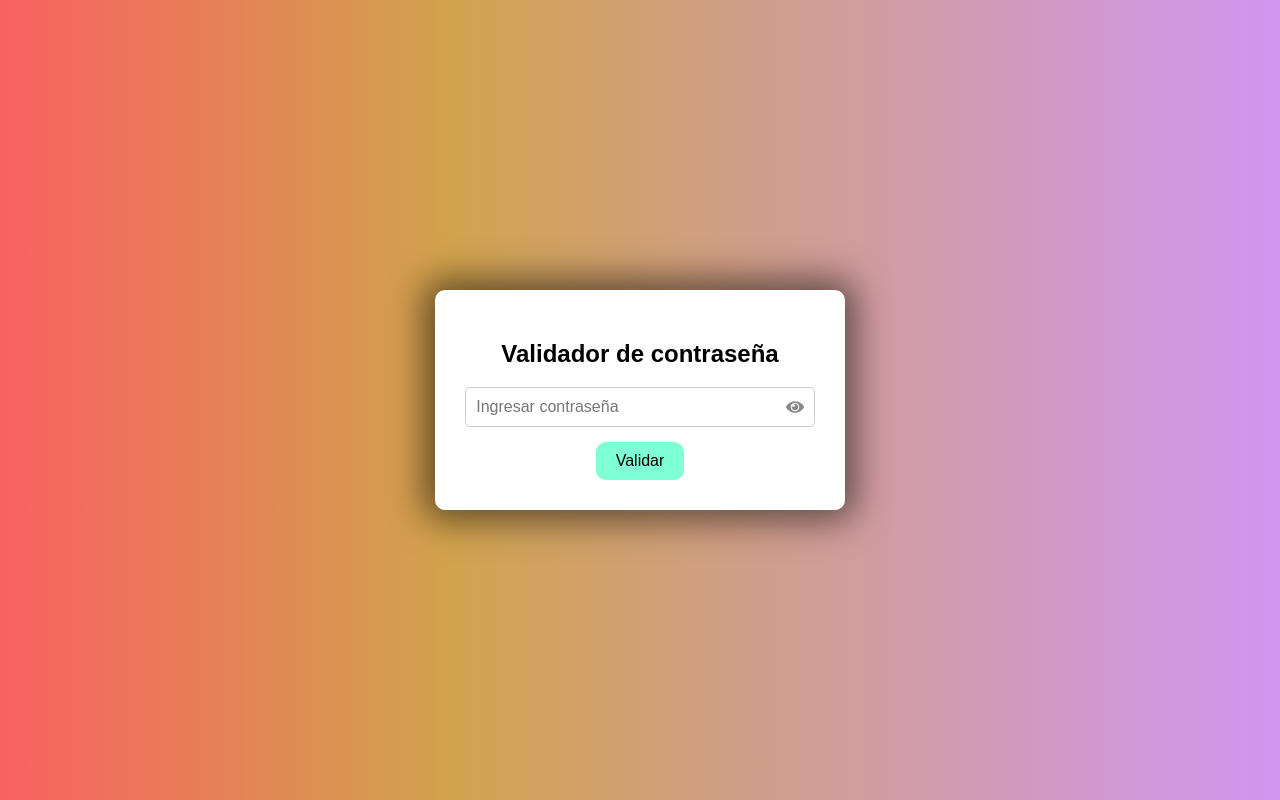
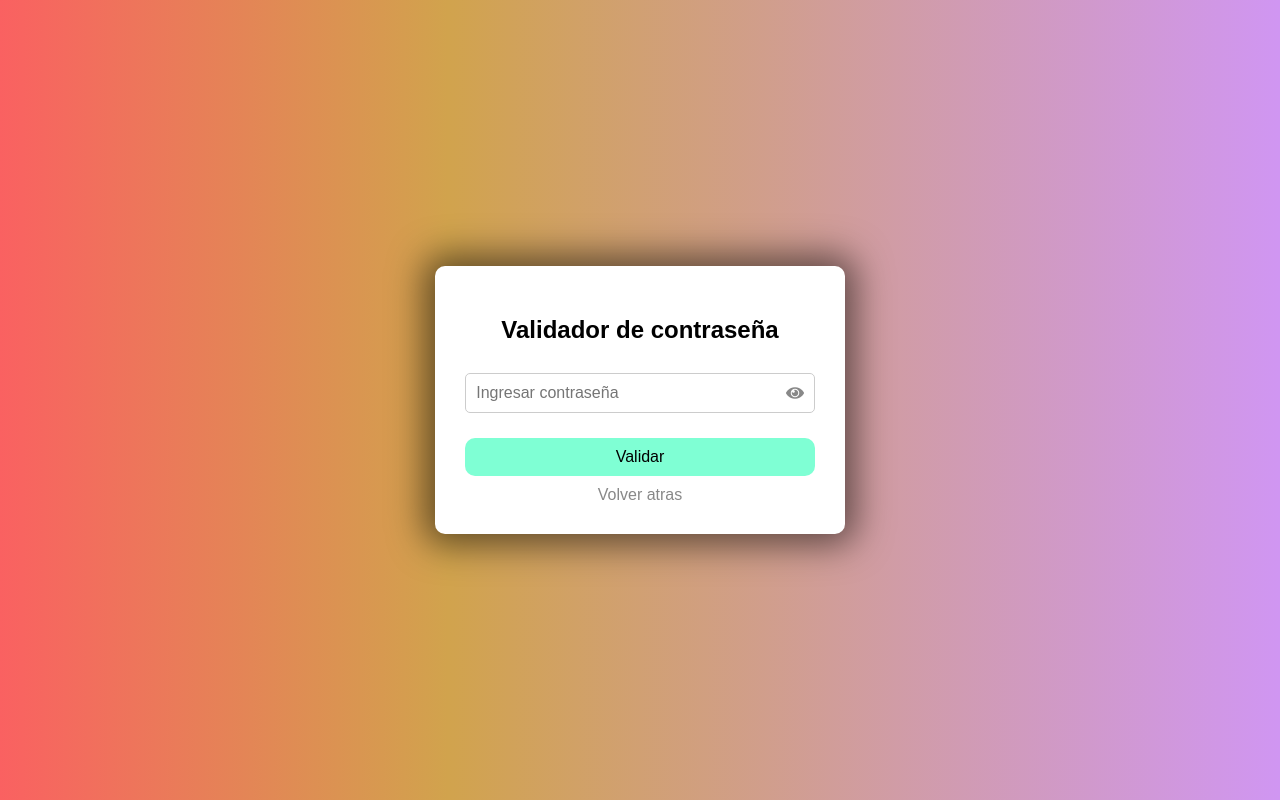
Before and after one commit to luisgomezs/mintic, a plain HTML site: page html/index.html in a window 1280 px wide. Drawn offline with Linux system fonts and the light colour scheme.

Commit message:
funcionalidad de boton para volver atras en ejercicio validar contraseña

```diff
--- a/css/Validator/validator.css
+++ b/css/Validator/validator.css
@@ -9,6 +9,9 @@
             margin: 0;
         }
         .container{
+            display: flex;
+            flex-direction: column;
+            gap: 10px;
             background-color: #ffffff;
             padding: 30px;
             border-radius: 10px;
@@ -55,3 +58,13 @@
             position: relative;
             width: 100%;
         }
+        a{
+    text-decoration: none;
+    color: #888;
+    transition: all 0.3s ease;
+}
+a:hover{
+    color: #888;
+    text-decoration: underline;
+
+}
--- /dev/null
+++ b/css/inde.css
@@ -0,0 +1,37 @@
+menu {
+     background-color: rgb(190, 36, 196);
+     padding: 0%;
+     display: flex;
+     height: 40px;
+     border-radius: 6px;
+     overflow: hidden;
+
+
+}
+
+li {
+    list-style-type: none;
+
+
+}
+a {
+    color: antiquewhite;
+    text-decoration: none;
+    font-family: sans-serif;
+
+    height: 100%;
+    display: flex;
+    align-items:center ;
+    padding: 0 16px;
+    transition: background-color 0.3s ease-in-out;
+
+}
+a :hover {
+    background-color: rgba(red, green, blue, alpha)
+
+}
+a{
+    text-decoration: none;
+    color: #888;
+    transition: all 0.3s ease;
+}
--- a/html/index.html
+++ b/html/index.html
@@ -17,6 +17,7 @@
             <i class="fa-solid fa-eye toggle_password" id="toggle_password"></i>
         </div>
         <button id="button" onclick="validar()">Validar</button>
+        <a href="../indx.html"> Volver atras</a>
     </div>
     <script src="../Js/Libreria/sweetalert2@11.js"></script>
     <script src="../Js/Validator/validator.js"></script>
```
Also changed, not shown: Js/todo/todo.js (added, +14 -0 lines), html/TODO.html (added, +19 -0 lines), indx.html (added, +15 -0 lines).
